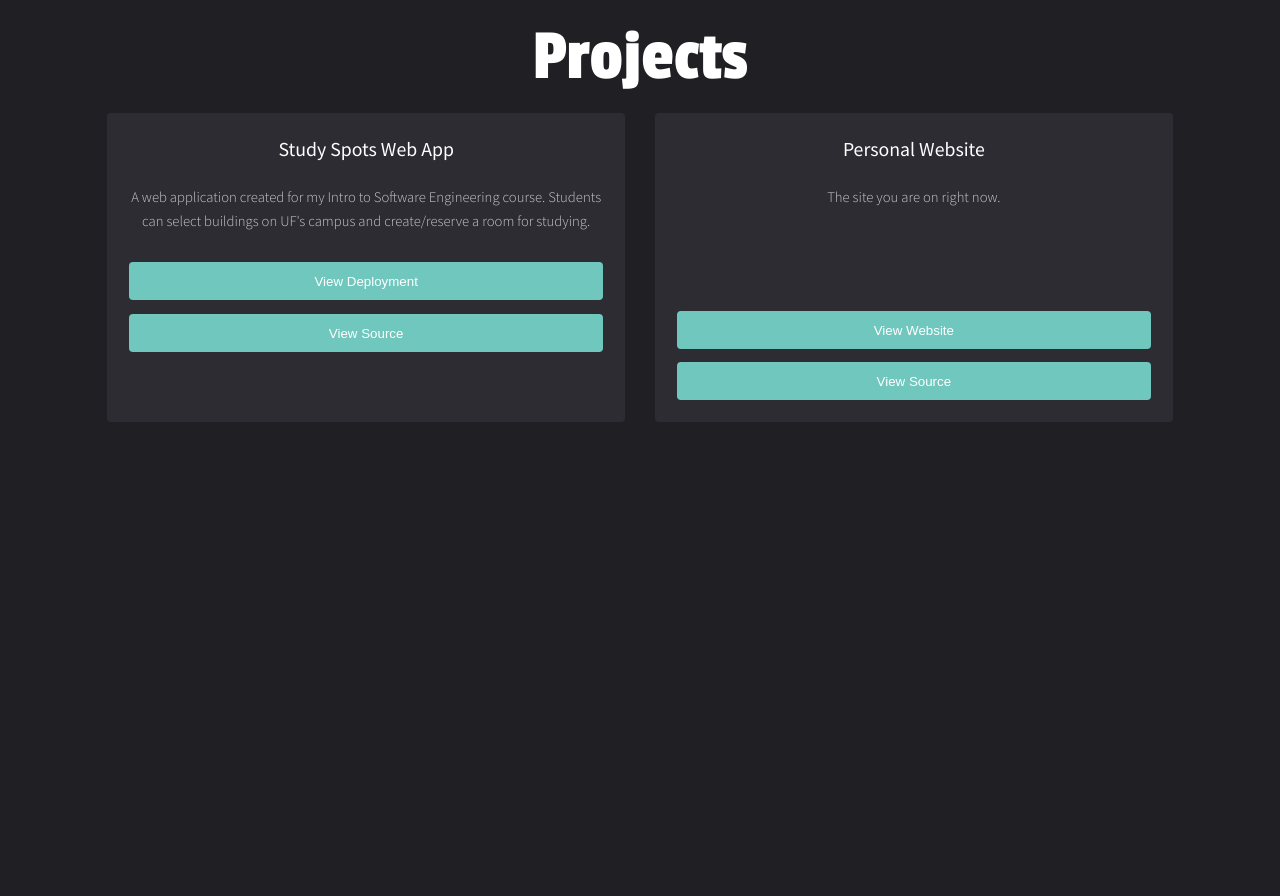
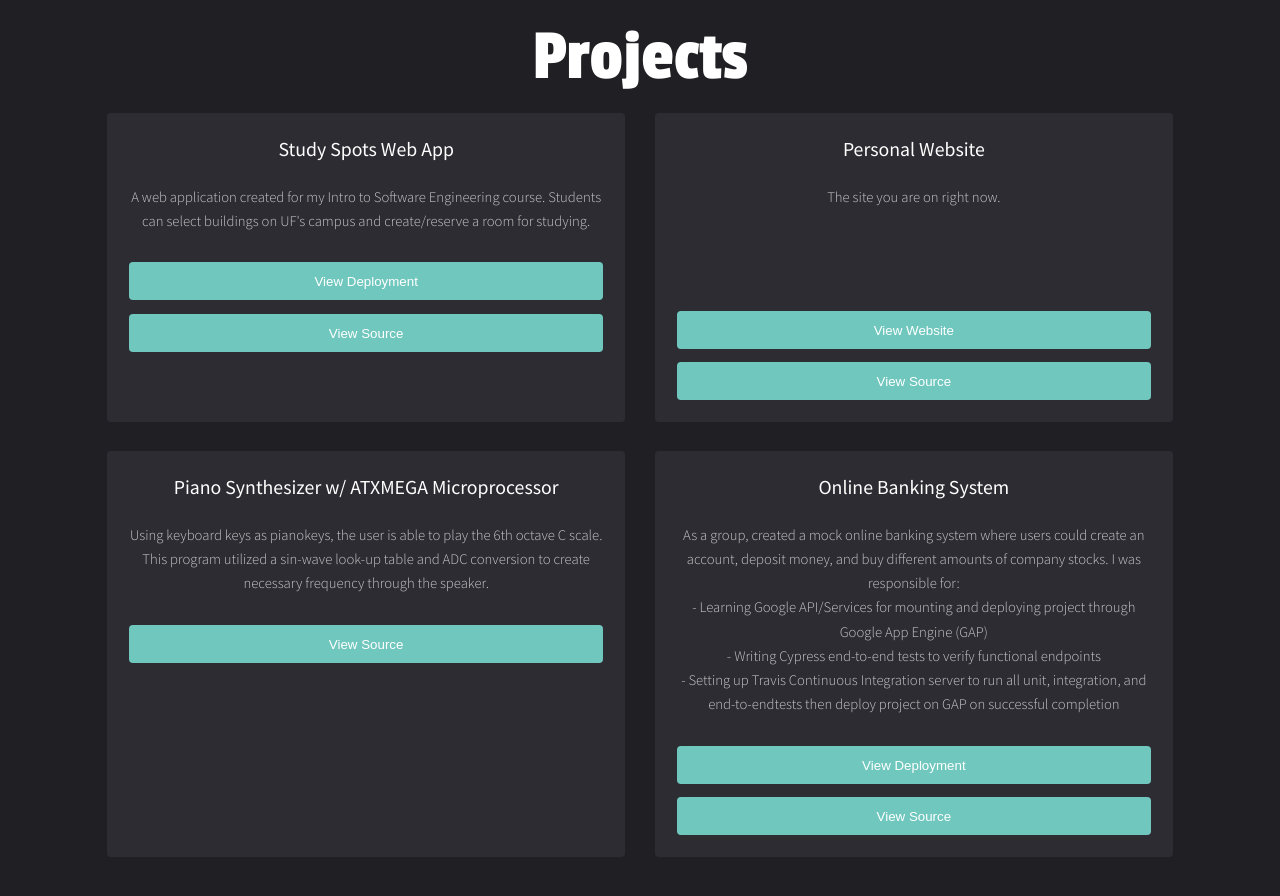
Before and after one commit to moolchand-danny/Personal-Site, a plain HTML site: page index.html in a window 1280 px wide. Shown: the part 1587-2483 px from the top of the page. Before the commit the page ends 2068 px from the top, so only its background shows below. Drawn offline with Linux system fonts and the light colour scheme.

Commit message:
Spring 2020 Update

```diff
--- a/index.html
+++ b/index.html
@@ -81,6 +81,37 @@
                     </div>
                 </div>
 
+                <div class="box">
+                    <div class="inner">
+                        <h3>Piano Synthesizer w/ ATXMEGA Microprocessor</h3>
+                        <p> Using keyboard keys as pianokeys, the user is able to play the 6th octave C scale.
+                            This program utilized a sin-wave look-up table and ADC conversion
+                            to create necessary frequency through the speaker.</p>
+                        <button class='button fit'
+                            onclick="window.location.href = 'https://github.com/moolchand-danny/'">View
+                            Source</button>
+                    </div>
+                </div>
+
+
+                <div class="box">
+                    <div class="inner">
+                        <h3>Online Banking System </h3>
+                        <p>As a group, created a mock online banking system where users could create an account, deposit
+                            money, and buy different amounts of company stocks. I was responsible for:
+                            <br>- Learning Google API/Services for mounting and deploying project through Google App Engine (GAP)
+                            <br>- Writing Cypress end-to-end tests to verify functional endpoints
+                            <br>- Setting up Travis Continuous Integration server to run all unit, integration, and
+                            end-to-endtests then deploy project on GAP on successful completion</p>
+                        <button class='button fit'
+                            onclick="window.location.href = 'https://github.com/kbass40/Online-Banking-System/tree/prod">View
+                            Deployment</button>
+                        <button class='button fit'
+                            onclick="window.location.href = 'https://avid-circle-257318.appspot.com/">View
+                            Source</button>
+                    </div>
+                </div>
+
 
 
             </div> <!-- End of Boxes -->
```
Also changed, not shown: 6 other files.
